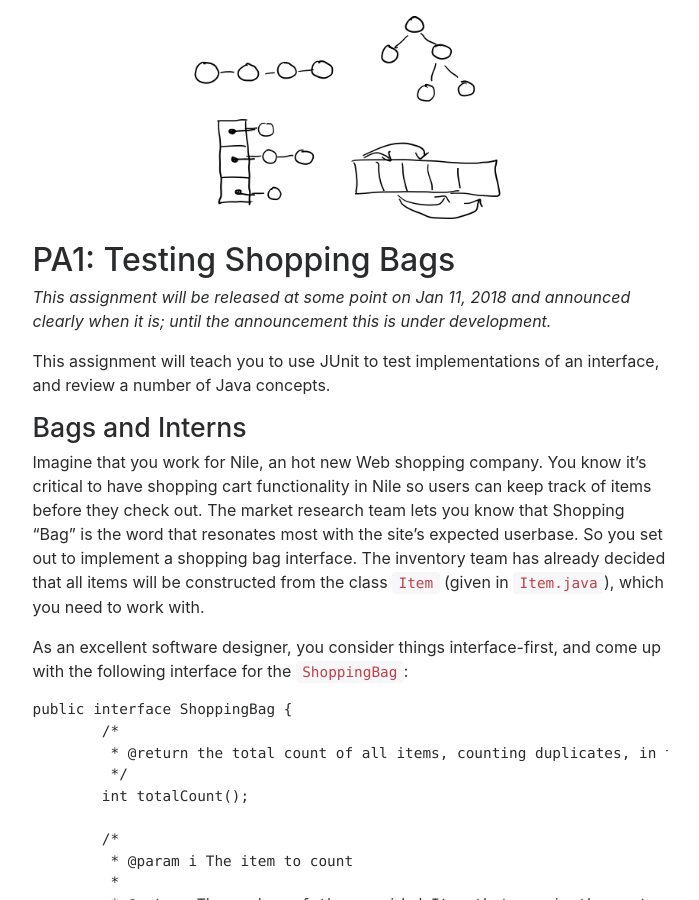
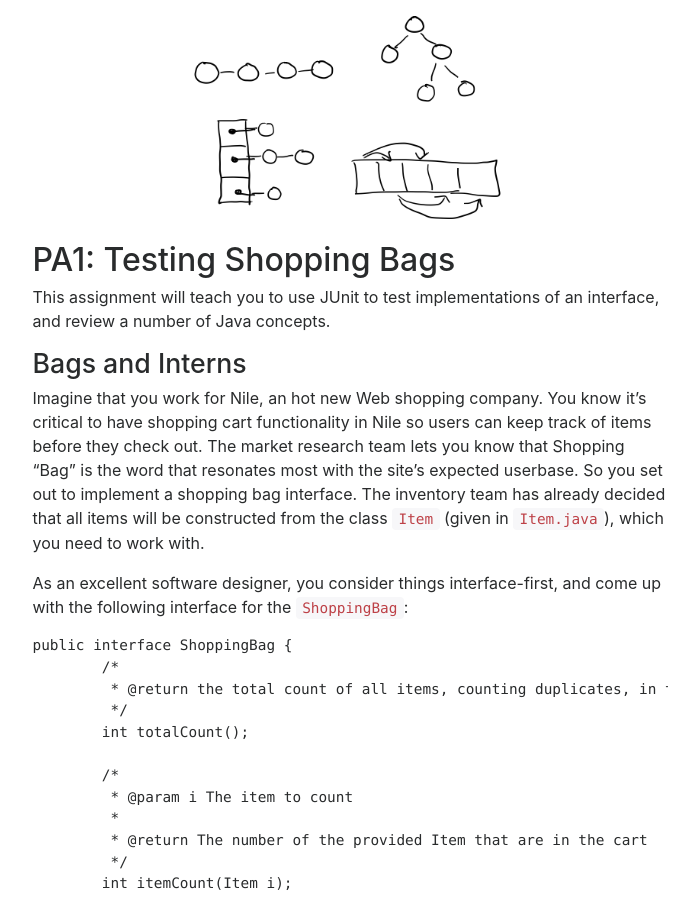
Before and after one commit to ucsd-cse12-w17/ucsd-cse12-w17.github.io, a Jekyll site: the page built from pa1.md, in a window 1280 px wide and 900 px high. Shown: the whole window, without its empty margins (290-989 px from the left). Built offline with Jekyll 4.4.1, drawn with Linux system fonts in a browser that asks for light colours; nearby versions of some CDN libraries.

Commit message:
removed "under development" disclaimer

```diff
--- a/pa1.md
+++ b/pa1.md
@@ -4,10 +4,6 @@
 ---
 
 <h1>{{ page.title }}</h1>
-
-*This assignment will be released at some point on Jan 11, 2018 and
-announced clearly when it is; until the announcement this is under
-development.*
 
 This assignment will teach you to use JUnit to test implementations of an
 interface, and review a number of Java concepts.
```
